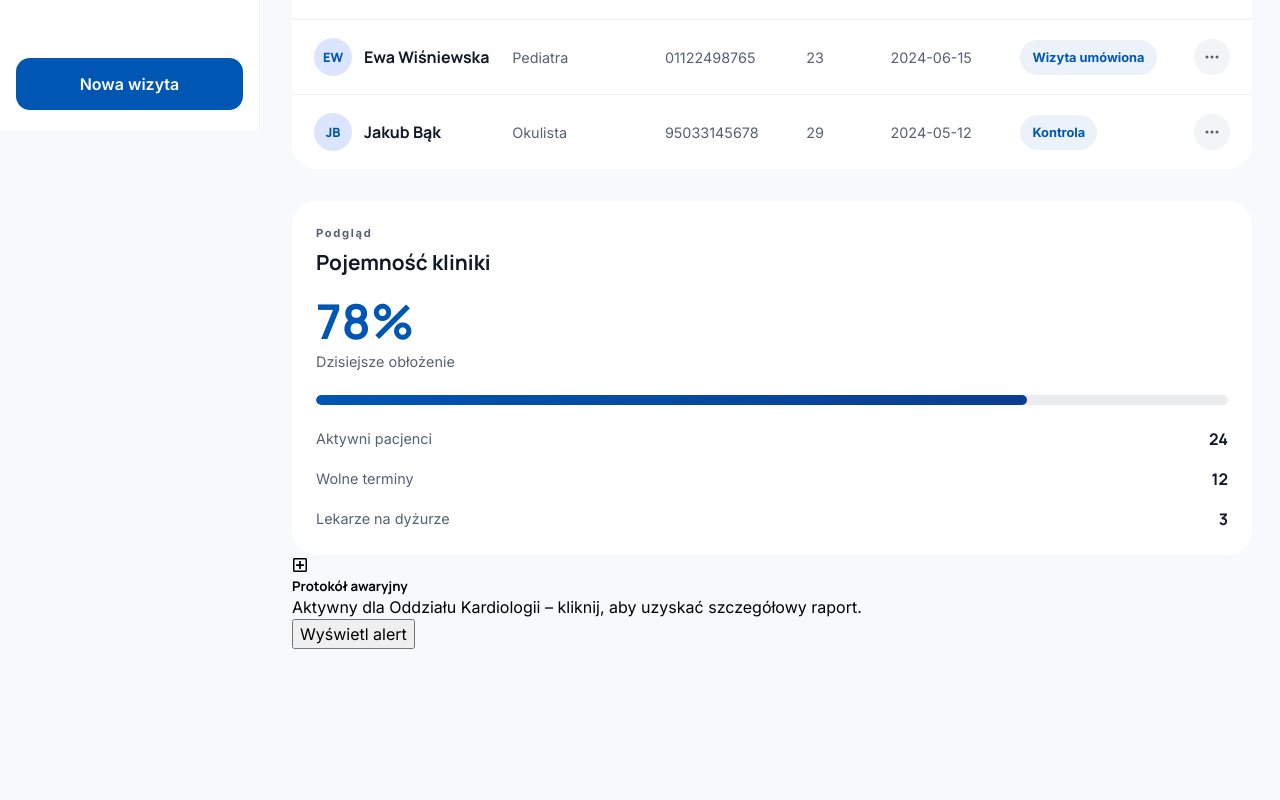
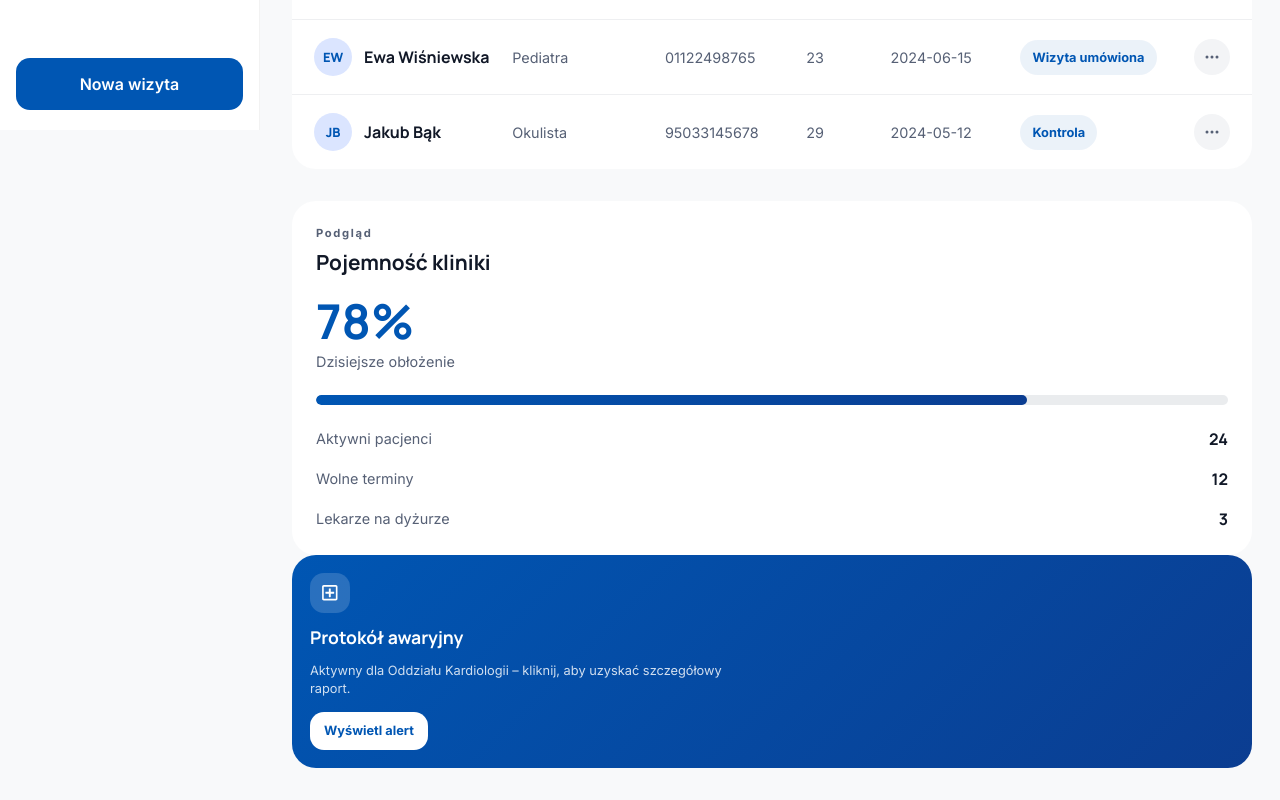
Before and after one commit to kacpi95/clinic-management-system, a React (Vite) app in the folder frontend/: page /dashboard/patients in a window 1280 px wide. Shown: the part 670-1470 px from the top of the page. Before the commit the page ends 1351 px from the top, so only its background shows below. Built offline with nearby package versions, Linux system fonts and the light colour scheme; sample sign-in values are in the browser's storage.

Commit message:
style: add style EmergencyProtocolCard

```diff
--- a/frontend/src/features/patients/components/EmergencyProtocolCard/EmergencyProtocolCard.module.scss
+++ b/frontend/src/features/patients/components/EmergencyProtocolCard/EmergencyProtocolCard.module.scss
@@ -0,0 +1,57 @@
+@use '../../../../styles/variables' as *;
+
+.wrapper {
+  display: flex;
+  flex-direction: column;
+  justify-content: space-between;
+  gap: 14px;
+  padding: 18px;
+  border-radius: $radius-md;
+  background: linear-gradient(135deg, $primary, $primaryHover);
+  color: $button-text;
+}
+
+.icon {
+  width: 40px;
+  height: 40px;
+  display: flex;
+  align-items: center;
+  justify-content: center;
+  border-radius: $radius-sm;
+  background: rgba(255, 255, 255, 0.16);
+  font-size: 1.1rem;
+}
+
+.title {
+  margin: 0;
+  font-family: $text-headline;
+  font-size: 1.1rem;
+}
+
+.description {
+  margin: 0;
+  max-width: 420px;
+  font-family: $text-body;
+  font-size: 0.8rem;
+  line-height: 1.4;
+  color: rgba(255, 255, 255, 0.82);
+}
+
+.button {
+  width: fit-content;
+  min-height: 38px;
+  padding: 0 14px;
+  border: none;
+  border-radius: $radius-sm;
+  background: $button-text;
+  color: $primary;
+  font-size: 0.8rem;
+  font-family: $text-body;
+  font-weight: 800;
+  cursor: pointer;
+  transition: $transition-fast;
+
+  &:hover {
+    transform: translateY(-2px);
+  }
+}
```
